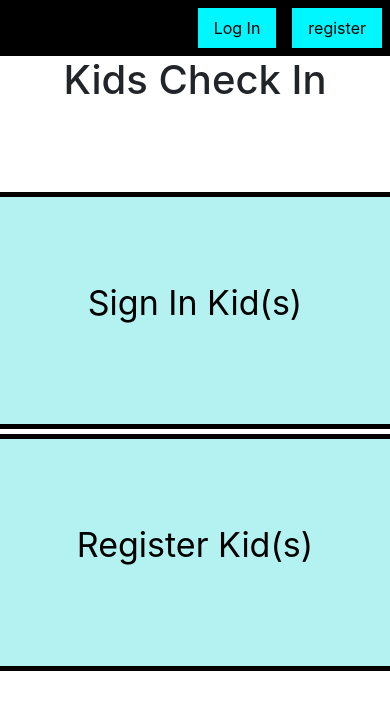
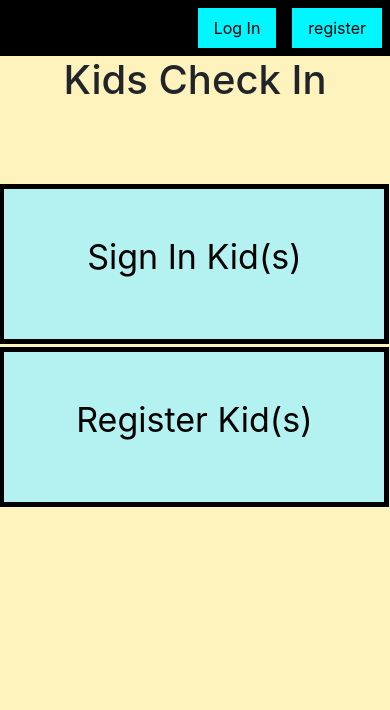
Before and after one commit to IanSanchezBaca/church-check-in, a Next.js app: page /checkIn/kids in a window 390 px wide. Shown: the top 710 px of the page. Built offline with nearby package versions, Linux system fonts and the light colour scheme; no server answers.

Commit message:
changed the css for chicken and now its in the globals.css except for the kids reg as it should not break anything maybe

```diff
--- a/src/app/checkIn/[kids]/page.js
+++ b/src/app/checkIn/[kids]/page.js
@@ -9,24 +9,23 @@ import AdminButton from "@/app/lib/adminButton";
 export default function Chick() {
     return (
         <div>
-            <div className="myCenterX">
-                <h1>Kids Check In</h1>
+            <div>
+                <h1 className="kidschickenh1">Kids Check In</h1>
             </div>
             <div className="row">
-                <Link href="/checkIn/kids/signin" className="box" style={{ backgroundColor: "#b4f2f1", color: "black" }}>
+                <Link href="/checkIn/kids/signin" className="box">
                     <div>
                         <p>Sign In Kid(s)</p>
                     </div>
                 </Link>
-                <Link href="/checkIn/kids/reg" className="box" style={{ backgroundColor: "#b4f2f1", color: "black" }}>
+                <Link href="/checkIn/kids/reg" className="box">
                     <div>
                         <p>Register Kid(s)</p>
                     </div>
                 </Link>
             </div>
+            <div><AdminButton /></div>
+        </div >
 
-            <AdminButton />
-
-        </div >
     );
 }
--- a/src/app/checkIn/[kids]/signin/page.js
+++ b/src/app/checkIn/[kids]/signin/page.js
@@ -8,7 +8,11 @@ export default function signin() {
             <div className="myCenterX">
                 <h1>Kid Sign In</h1>
             </div>
-            <div className="myCenterX"><h2>Work in progress</h2></div>
+            <div className="myCenterX">
+                <h2>
+                    Work in progress
+                </h2>
+            </div>
         </div>
     );
 }
--- a/src/app/checkIn/chicken.css
+++ b/src/app/checkIn/chicken.css
@@ -1,46 +1,4 @@
-/********************************************
- * checkIn/chicken.css
-*********************************************/
-.chickenLayout {
-    background-color: #fff3bd;
-    min-height: 100vh;
-}
-
-/********************************************
- * checkIn/kids/page.js
-*********************************************/
-.row {
-    display: flex;
-    gap: 5px;
-}
-
-.box {
-    flex: 1;
-    height: 200px;
-    display: flex;
-    justify-content: center;
-    /* center horizontally */
-    align-items: center;
-    /* center vertically */
-    border: 5px solid black;
-
-    font-size: 50px;
-}
-
-.myCenterX {
-    display: flex;
-    justify-content: center;
-    /* horizontal center */
-}
-
-.myCenterY {
-    align-items: center;
-    /* vertical center */
-    height: 100vh;
-    /* fill viewport height */
-}
-
-
+/* this will now only be used for register */
 input[type=text],
 select {
     width: 100%;
@@ -54,7 +12,7 @@ select {
 
 input[type=submit] {
     width: 100%;
-    background-color: #4CAF50;
+    background-color: #ffffff;
     color: white;
     padding: 14px 20px;
     margin: 8px 0;
@@ -67,29 +25,6 @@ input[type=submit]:hover {
     background-color: #45a049;
 }
 
-/* This is probably when a phone opens the webpage */
-@media only screen and (max-width: 590px) {
-
-    /********************************************
-     * checkIn/kids/page.js
-    *********************************************/
-    .row {
-        /* this makes it so that its sortof in the middle of the screen*/
-        margin-top: 5rem;
-
-        display: flex;
-        gap: 5px;
-        flex-direction: column;
-    }
-
-    .box {
-        padding: 5rem;
-        font-size: 34px;
-    }
-
-
-}
-
 
 /* some other pastel colors to keep just in case
  * FFC2C2 red
--- a/src/app/checkIn/layout.js
+++ b/src/app/checkIn/layout.js
@@ -1,7 +1,6 @@
 /********************************************
  * kids/layout.js
 *********************************************/
-import "./chicken.css";
 
 export const metadata = {
     title: 'Check in',
@@ -10,8 +9,7 @@ export const metadata = {
 
 export default function chickenLayout({ children }) {
     return (
-        // <div className="myPadding chickenLayout">
-        <div>
+        <div className="chickenMainDiv">
             {children}
         </div>
     );
--- a/src/app/checkIn/page.js
+++ b/src/app/checkIn/page.js
@@ -1,7 +1,7 @@
 /********************************************
  * checkin/page.js
 *********************************************/
-import "./chicken.css"
+// import "./chicken.css"
 
 export default function chicken() {
     return (
--- a/src/app/globals.css
+++ b/src/app/globals.css
@@ -12,6 +12,7 @@
 *********************************************/
 .NAVBAR {
     background-color: black;
+    text-align: right;
 }
 
 .auth-button {
@@ -43,7 +44,9 @@
     color: #00f7ff;
 }
 
-
+/********************************************
+ * root css END
+*********************************************/
 
 /********************************************
  * root/login css
@@ -91,6 +94,10 @@
 }
 
 /********************************************
+ * root/login css END
+*********************************************/
+
+/********************************************
  * root/register css
 *********************************************/
 .mainDivRegister {
@@ -128,6 +135,51 @@
 }
 
 /********************************************
+ * root/register css END
+*********************************************/
+
+/********************************************
+ * Chicken
+*********************************************/
+.chickenMainDiv {
+    background-color: #fff3bd;
+    min-height: 100vh;
+}
+
+.kidschickenh1 {
+    text-align: center;
+}
+
+.row {
+    display: flex;
+    min-width: 100vw;
+    max-width: 100vw;
+    /* box-sizing: border-box; */
+    gap: 3px;
+    padding-left: .9rem;
+    /* Optional spacing inside the container */
+}
+
+.box {
+    display: flex;
+    flex: 1;
+    /* Makes them evenly sized side-by-side */
+    height: 200px;
+    justify-content: center;
+    align-items: center;
+    border: 5px solid black;
+    background-color: #b4f2f1;
+    color: black;
+    font-size: 50px;
+    text-decoration: none;
+    box-sizing: border-box;
+}
+
+/********************************************
+ * Chicken END
+*********************************************/
+
+/********************************************
  * kid data base
 *********************************************/
 .kdbh2 {
@@ -150,6 +202,10 @@
 
     text-align: center;
 }
+
+/********************************************
+ * kid data base END
+*********************************************/
 
 
 
@@ -212,6 +268,21 @@
         margin: 0;
     }
 
+    /********************************************
+     * @media Chicken
+    *********************************************/
+
+    .row {
+        flex-direction: column;
+        margin-top: 5rem;
+        max-width: 100vw;
+    }
+
+    .box {
+        width: 100vw;
+        font-size: 34px;
+        min-height: 10rem;
+    }
 
     /********************************************
      * @media data base
--- a/src/app/layout.js
+++ b/src/app/layout.js
@@ -24,7 +24,7 @@ export default function RootLayout({ children }) {
 
       <body>
         <main>
-          <div style={{ textAlign: "right" }}>
+          <div>
             <AuthButton />
           </div>
           {children}
--- a/src/app/page.js
+++ b/src/app/page.js
@@ -10,7 +10,7 @@ export default function Home() {
   return (
     <div className="rootLayout">
 
-      <h1 style={{ textAlign: "center" }}>
+      <h1>
         Hello!
       </h1>
 
```
Also changed, not shown: 1 other file (tests, documents, lock files or other folders).
